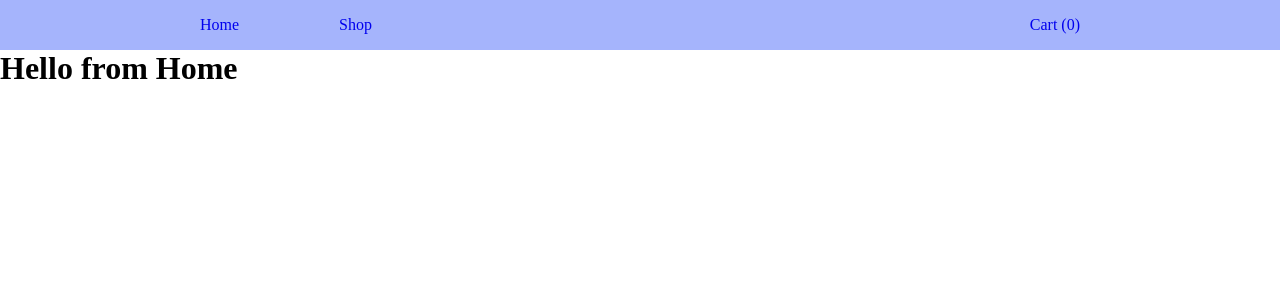
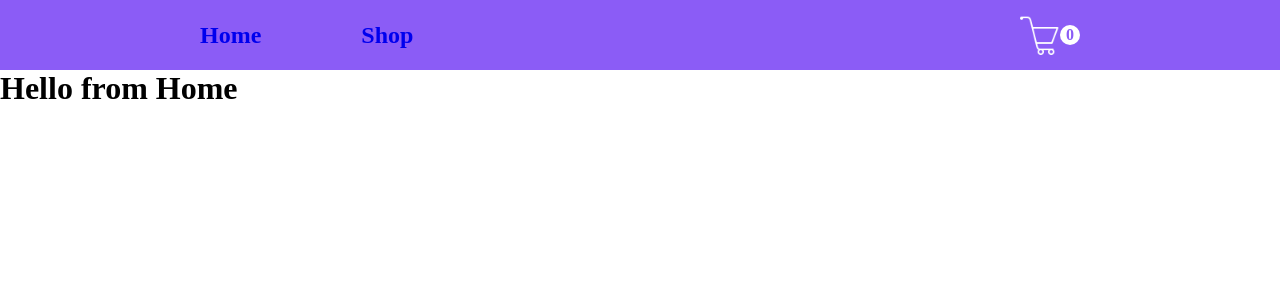
Before and after one commit to unbearabletruth/shopping-cart, a React (Create React App) app: page / in a window 1280 px wide. Shown: the top 300 px of the page. Built offline with nearby package versions, Linux system fonts and the light colour scheme.

Commit message:
header css

```diff
--- a/src/App.js
+++ b/src/App.js
@@ -1,5 +1,6 @@
 import React, { useState } from "react";
-import { BrowserRouter, Routes, Route, Link } from "react-router-dom";
+import { BrowserRouter, Routes, Route } from "react-router-dom";
+import Header from "./components/header";
 import Home from "./components/home";
 import Shop from "./components/shop";
 import Cart from "./components/cart";
@@ -52,13 +53,7 @@ const App = () => {
   return (
     <>
       <BrowserRouter>
-        <nav>
-          <ul>
-            <li><Link to="/">Home</Link></li>
-            <li><Link to="/shop">Shop</Link></li>
-          </ul>
-          <div><Link to="/cart">Cart ({cart.length})</Link></div>
-        </nav>
+        <Header cart={cart}/>
         <Routes>
           <Route path="/" element={<Home />} />
           <Route path="/shop" element={<Shop addToCart={addToCart}/>} />
--- a/src/assets/styles/App.css
+++ b/src/assets/styles/App.css
@@ -3,26 +3,3 @@
     padding: 0px;
     box-sizing: border-box;
 }
-
-nav{
-    display: flex;
-    align-items: center;
-    justify-content: space-between;
-    height: 50px;
-    background-color: #a5b4fc;
-    padding: 0px 200px;
-}
-
-ul{
-    display: flex;
-    gap: 100px;
-    list-style-type: none
-}
-
-a:link { text-decoration: none; }
-
-a:visited { text-decoration: none; }
-
-a:hover { text-decoration: none; }
-
-a:active { text-decoration: none; }
--- /dev/null
+++ b/src/assets/styles/header.css
@@ -0,0 +1,54 @@
+nav{
+    display: flex;
+    align-items: center;
+    justify-content: space-between;
+    height: 70px;
+    background-color: #8b5cf6;
+    padding: 0px 200px;
+    color: white;
+}
+
+ul{
+    display: flex;
+    gap: 100px;
+    list-style-type: none
+}
+
+#cartLink{
+    display: flex;
+    align-items: center;
+    justify-content: center;
+}
+
+#cartItemsNumber{
+    display: flex;
+    justify-content: center;
+    align-items: center;
+    background-color: white;
+    width: 20px;
+    height: 20px;
+    border-radius: 50%;
+    color:#8b5cf6;
+    font-size: 1rem;
+}
+
+#cartIcon{
+    width: 40px;
+    height: auto;
+}
+
+a {
+    font-size: 1.5rem;
+    font-weight: bold;
+}
+
+a:link { text-decoration: none; }
+
+a:visited {
+    text-decoration: none;
+    color: inherit;
+}
+
+a:hover { text-decoration: none; }
+
+a:active { text-decoration: none; }
--- /dev/null
+++ b/src/components/header.js
@@ -0,0 +1,20 @@
+import { Link } from "react-router-dom"
+import "../assets/styles/header.css"
+import cartIcon from "../assets/images/cart.png"
+
+const Header = ({cart}) => {
+    return(
+        <nav>
+          <ul>
+            <li><Link to="/">Home</Link></li>
+            <li><Link to="/shop">Shop</Link></li>
+          </ul>
+          <Link to="/cart" id="cartLink">
+            <img id="cartIcon" src={cartIcon} alt="cart icon"></img>
+            <span id="cartItemsNumber">{cart.length}</span>
+          </Link>
+        </nav>
+    )
+}
+
+export default Header;
```
Also changed, not shown: src/assets/images/cart.png (added), src/components/details.js (added).
